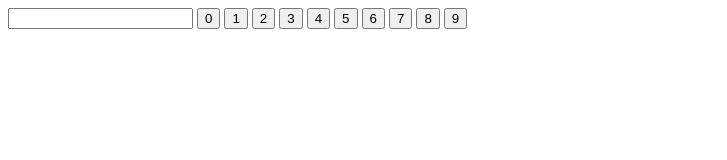
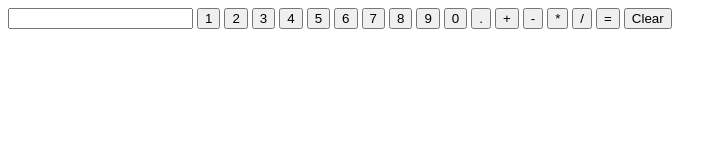
Before and after one commit to hiroya210/Calculator-JS, a plain HTML site: page index.html in a window 1280 px wide. Shown: the whole page, without its empty margins (0-727 px from the left). Drawn offline with Linux system fonts and the light colour scheme.

Commit message:
added new js Scripts

```diff
--- a/index.html
+++ b/index.html
@@ -8,17 +8,28 @@
     <title>Calculator-JS</title>
 </head>
 <body>
-    <input type= "text" id= "display" value="">
-    <input type="button" onclick="input(this)" value="0">
-    <input type="button" onclick="input(this)" value="1">
-    <input type="button" onclick="input(this)" value="2">
-    <input type="button" onclick="input(this)" value="3">
-    <input type="button" onclick="input(this)" value="4">
-    <input type="button" onclick="input(this)" value="5">
-    <input type="button" onclick="input(this)" value="6">
-    <input type="button" onclick="input(this)" value="7">
-    <input type="button" onclick="input(this)" value="8">
-    <input type="button" onclick="input(this)" value="9">
+
+    <input type="text" id="display" value="">
+    <button value="1" id="btn" onclick="numButton(this.value)">1</button>
+    <button value="2" id="btn" onclick="numButton(this.value)">2</button>
+    <button value="3" id="btn" onclick="numButton(this.value)">3</button>
+    <button value="4" id="btn" onclick="numButton(this.value)">4</button>
+    <button value="5" id="btn" onclick="numButton(this.value)">5</button>
+    <button value="6" id="btn" onclick="numButton(this.value)">6</button>
+    <button value="7" id="btn" onclick="numButton(this.value)">7</button>
+    <button value="8" id="btn" onclick="numButton(this.value)">8</button>
+    <button value="9" id="btn" onclick="numButton(this.value)">9</button>
+    <button value="0" id="btn" onclick="numButton(this.value)">0</button>
+    <button value="." id="btn" onclick="numButton(this.value)">.</button>
+
+    <button value="+" onclick="opPress(this.value)">+</button>
+    <button value="-" onclick="opPress(this.value)">-</button>
+    <button value="*" onclick="opPress(this.value)">*</button>
+    <button value="/" onclick="opPress(this.value)">/</button>
+    <button onclick="operate()">=</button>
+
+    <button value="" onclick="clearDisplay()">Clear</button>
+
 
 
 
--- a/script.js
+++ b/script.js
@@ -1,31 +1,70 @@
-const calcdisplay = document.querySelector("input");
+const calcDisplay = document.querySelector("input");
+const calcButton = document.querySelector("#btn");
+let arr = [];
+let total = 0;
+let operation = "";
+console.log(calcDisplay.value)
 
-function add(num1, num2){
-    return num1 + num2;
-};
 
-function subtract(num1, num2){
-    return num1 - num2;
-};
+function numButton(e){
+    calcDisplay.value = calcDisplay.value + e
+    if (calcDisplay.value.length === 20){
+     let arr = calcDisplay.value.split("");
+       arr.pop();
+       calcDisplay.value = arr.join("");
+       calcDisplay.value;
+    }
+ }
 
-function multiply(num1, num2){
-    return num1*num2;
-};
 
-function divide(num1,num2){
-    return num1/num2;
-};
 
-function operate(ope,num1,num2){
-    if (ope = "+"){
-        add(num1,num2);
+function opPress(ope){
+        operation = ope;
+        num1 = calcDisplay.value;
+        arr[0] = num1;
+        calcDisplay.value = "";
+        console.log(arr)
     }
+
+
+
+
+function operate(){
+    num2 = calcDisplay.value;
+    arr[1] = (num2)
+    let arr2 = arr.map(function toInt(z){
+        return parseFloat(z);
+    })
+    console.log(arr2)
+    if(operation == "+"){
+        total = arr2.reduce(function total(a,b){
+                return a + b
+            },0);
+    }
+    else if(operation == "-"){
+        total = arr2.reduce(function total(a,b){
+                return a - b
+        })
+    }
+    else if(operation == "*"){
+        total = arr2.reduce(function total(a,b){
+                return a * b
+        },1)
+    }
+    else if(operation == "/"){
+        total = arr2.reduce(function total(a,b){
+                return a / b
+        })
+    }
+
+
+    arr2[1] = total;
+    console.log(total)
+    calcDisplay.value = total;
+
 }
 
-function input(e){
-    calcdisplay.value = calcdisplay.value + e.value
+function clearDisplay(){
+    arr = []
+    calcDisplay.value = ""
 }
-
-function clear(val){
-     clearBtn.value = val
-}
```
